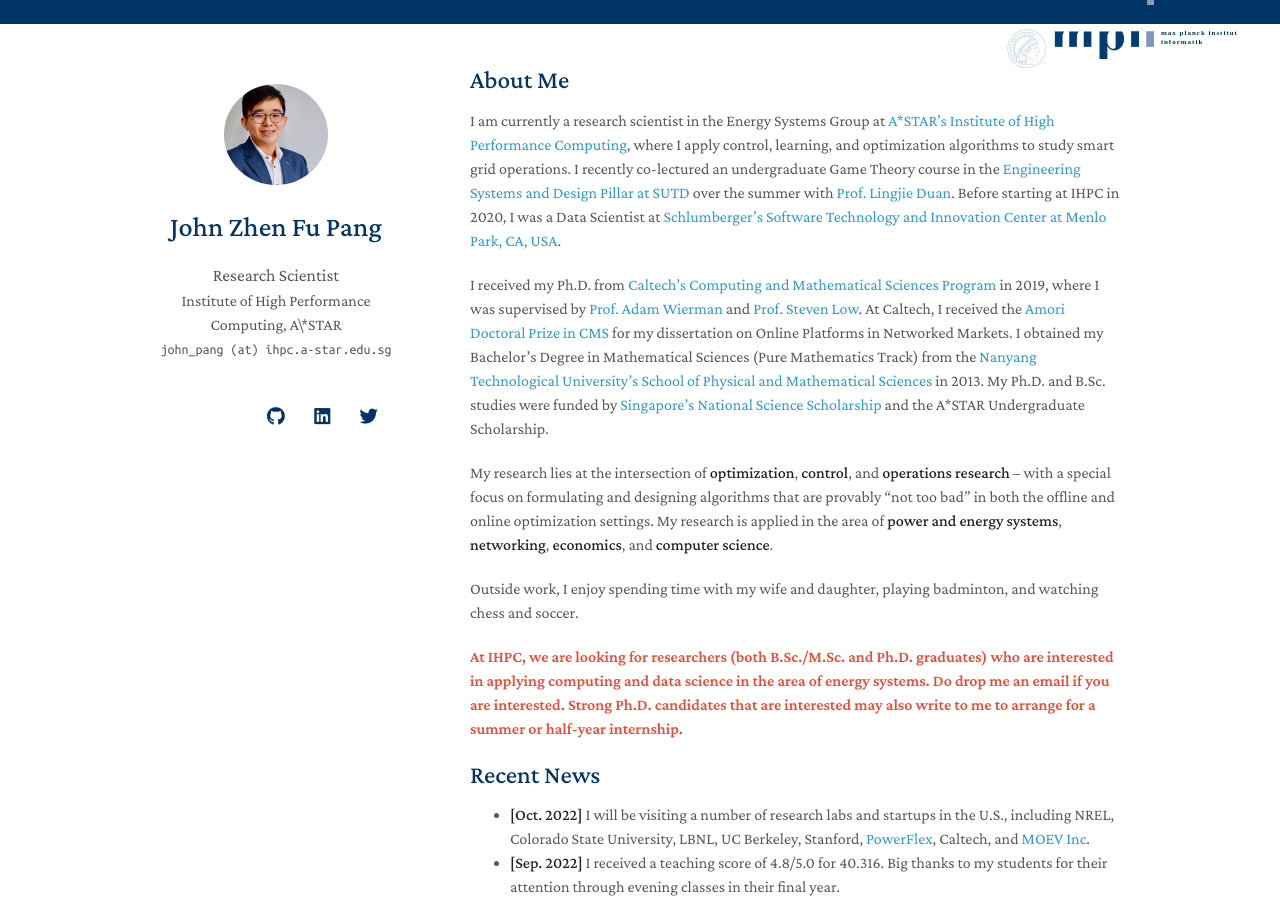
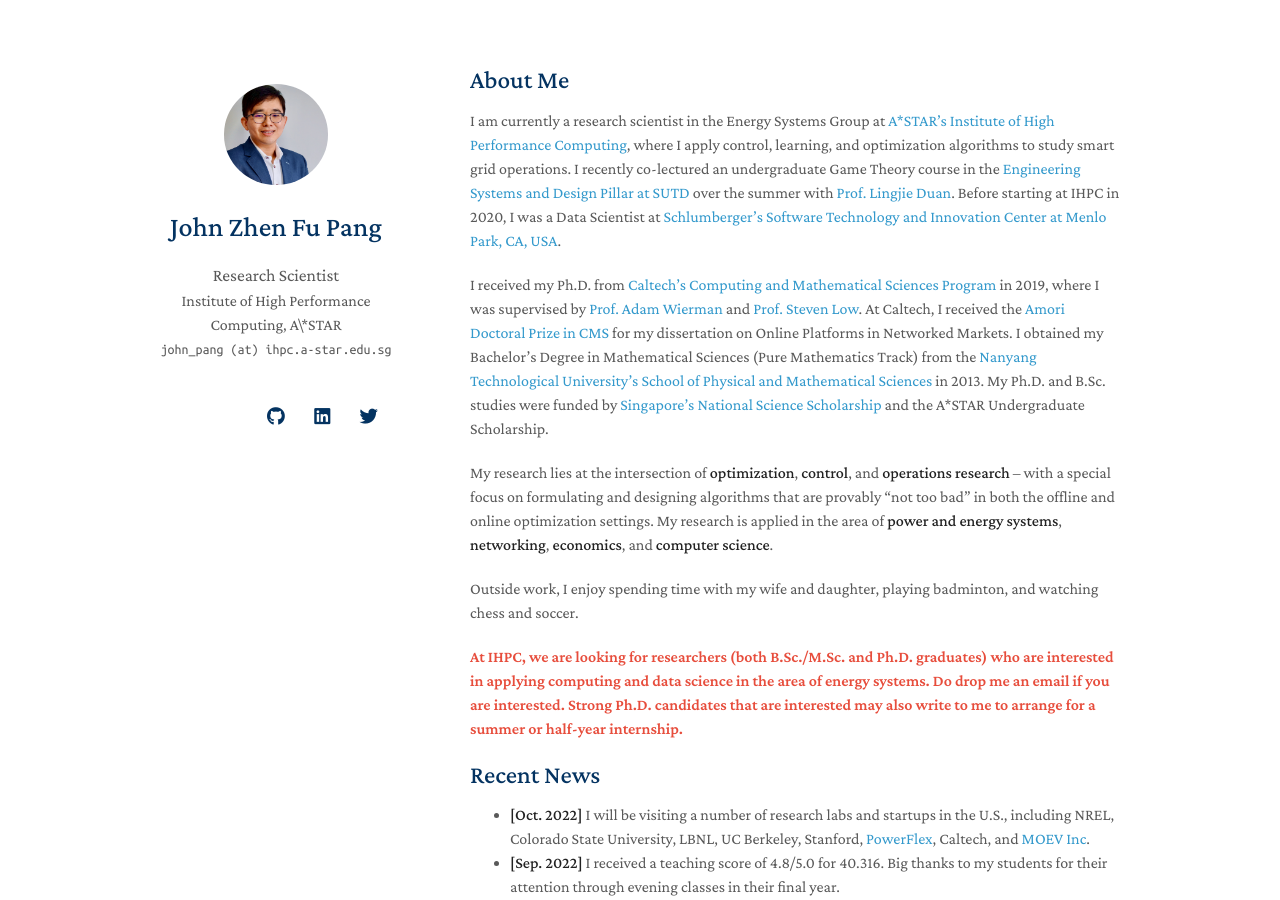
Before and after one commit to j-pang/j-pang.github.io, a Jekyll site: the page built from index.md, in a window 1280 px wide and 900 px high. Built offline with Jekyll 4.4.1, drawn with Linux system fonts in a browser that asks for light colours; nearby versions of some CDN libraries; a style sheet for code colours, icons or effects is not loaded; our own code applies the rules of GitHub Pages for plain Markdown files.

Commit message:
Update homepage.html

```diff
--- a/_layouts/homepage.html
+++ b/_layouts/homepage.html
@@ -31,7 +31,7 @@
     <link rel="stylesheet" href="./assets/css/style.css">
     <link rel="stylesheet" href="./assets/css/pub.css">
 
-    <link rel="stylesheet" type="text/css" media="screen" href="./assets/mpii_files/mpi-inf.css">
+<!--     <link rel="stylesheet" type="text/css" media="screen" href="./assets/mpii_files/mpi-inf.css">
     <script src="./assets/js/github-stars.js"></script>
     <script type="text/javascript" src="./assets/js/jquery.js"></script>
 
@@ -50,7 +50,7 @@
         <area shape="circle" coords="20.5,24.5,20" href="https://www.mpg.de/" target="_blank" rel="noopener" alt="Max Planck Society">
       </map>
     </div>
-    </lightonly>
+    </lightonly> -->
 
     <script src="./assets/js/vanilla-back-to-top.min.js"></script>
     <script>addBackToTop({
```
